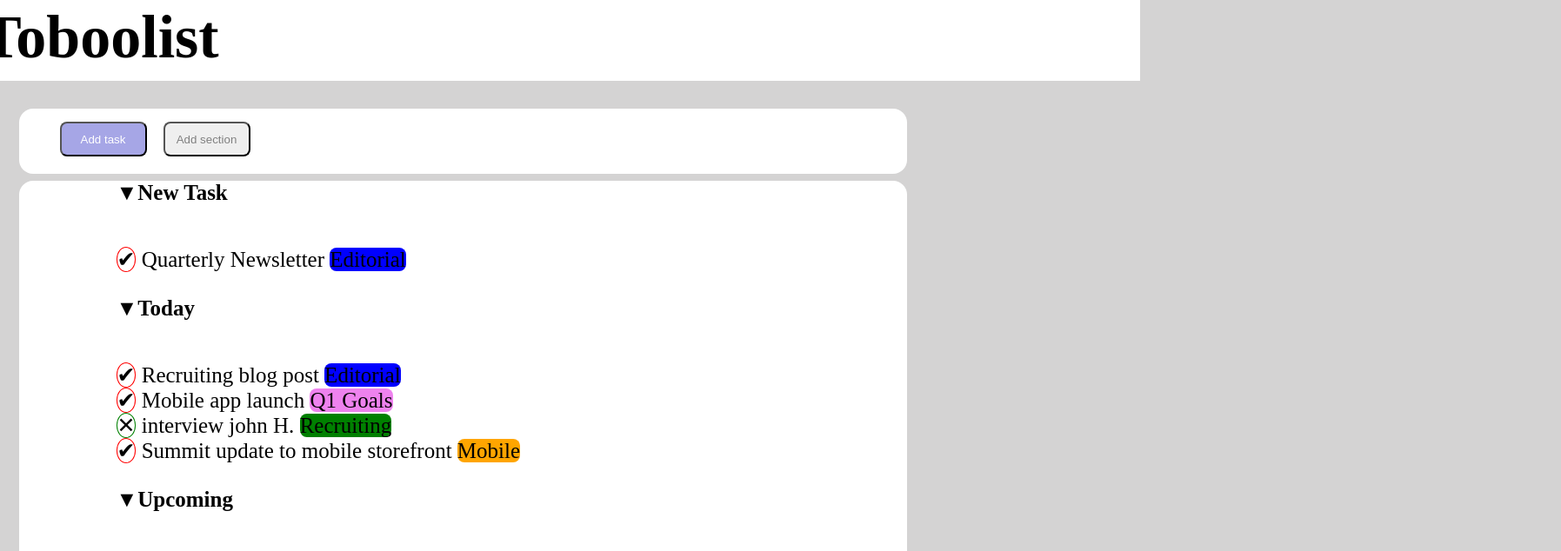
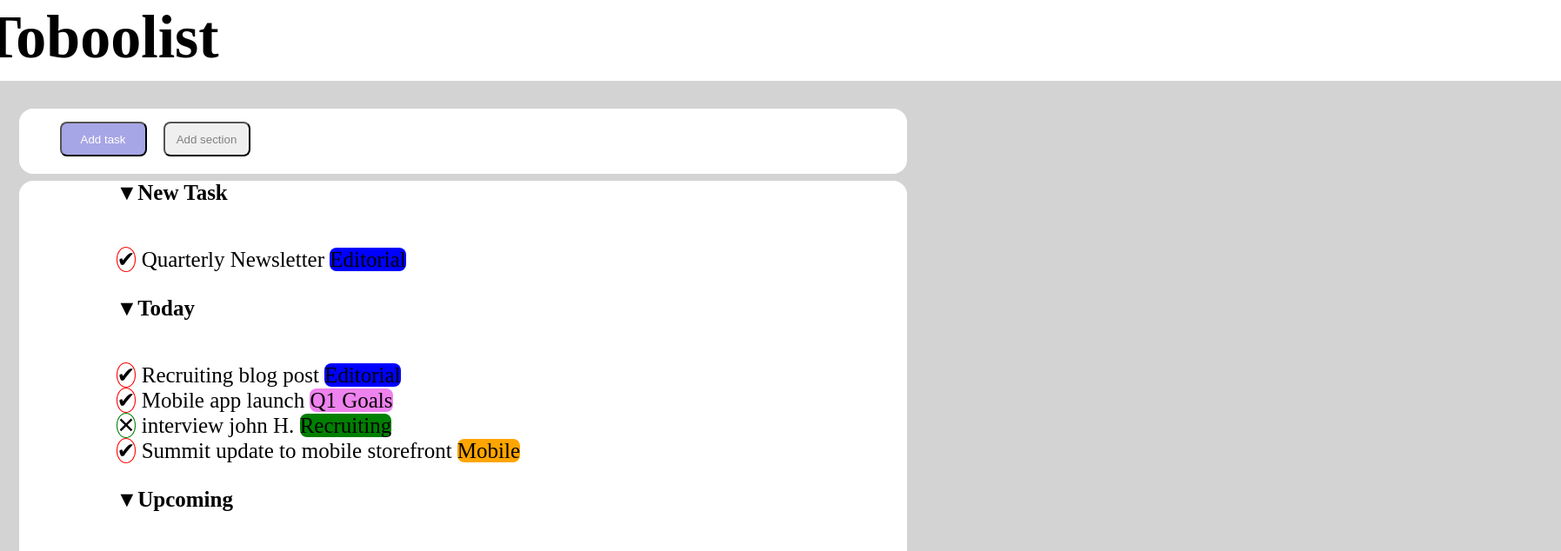
Before and after one commit to FrancescoLoCasto/html-css-toboolist, a plain HTML site: page index.html in a window 1280 px wide. Shown: the top 634 px of the page at 87% size, 1795 px wide, since content can reach past the window. Drawn offline with Linux system fonts and the light colour scheme.

Commit message:
Fix banner white

```diff
--- a/css/style.css
+++ b/css/style.css
@@ -14,7 +14,7 @@ article#logo img{
 header{
 
     height: 93px;
-    width: 1419px;
+    width: 1903px;
     background-color: rgb(255, 255, 255);
 
 }
```
